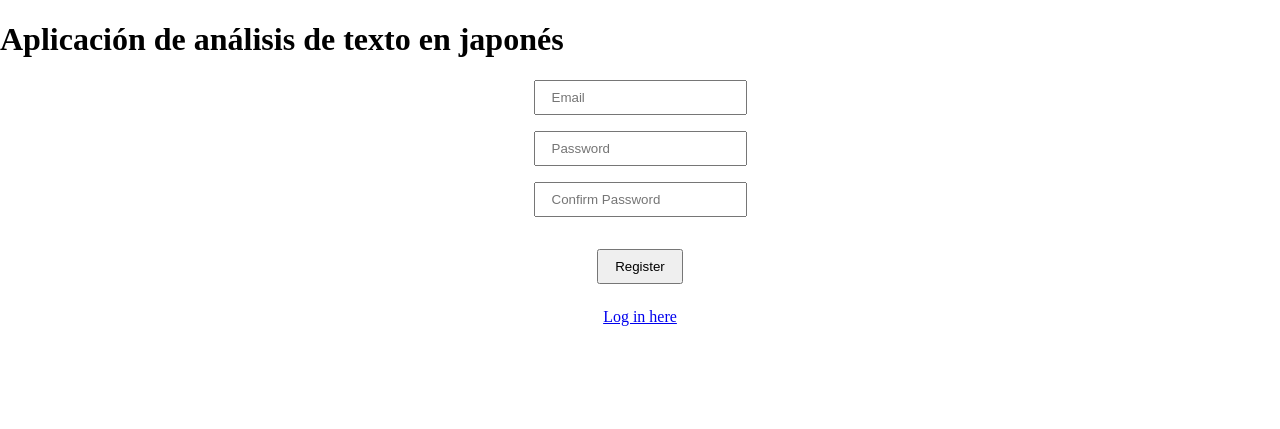
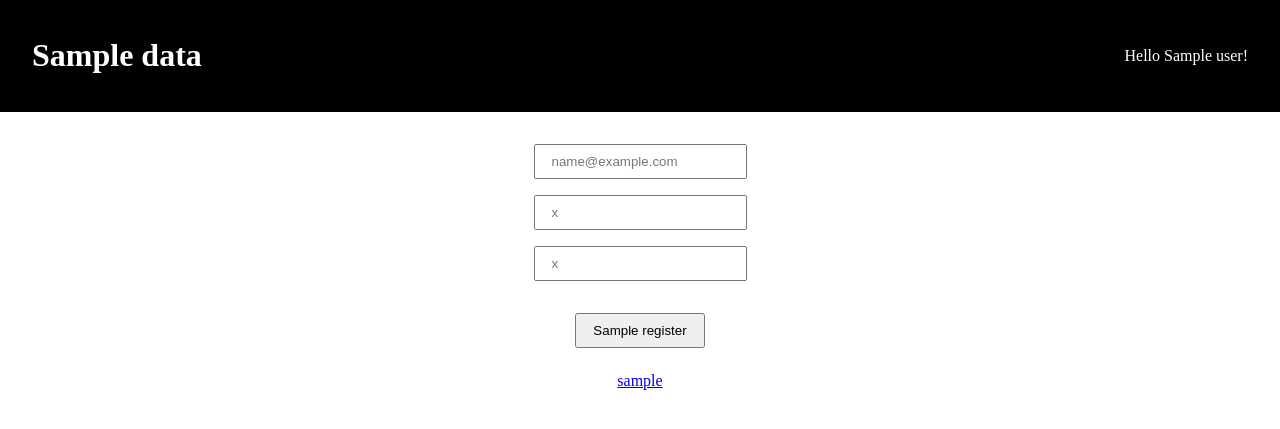
Before and after one commit to oscar00129/LanguageReadingTool, a Flask app: template templates/register.html in a window 1280 px wide. Shown: the top 429 px of the page. Run offline with Flask 3, Linux system fonts and the light colour scheme; the template is opened without the code that fills it: most values are stand-ins (such as "Sample title", 1, 10 or a date in 2020).

Commit message:
Register page multilanguage

```diff
--- a/templates/register.html
+++ b/templates/register.html
@@ -1,19 +1,21 @@
 <!DOCTYPE html>
 <html>
 <head>
-    <title>Aplicación de análisis de texto en japonés</title>
+    <title>{{data.app_name}}</title>
     <link rel="stylesheet" href="{{ url_for('static', filename='css/styles.css') }}">
 </head>
 <body>
     <div id="app">
-        <h1>Aplicación de análisis de texto en japonés</h1>
+        {% with data=data %}
+            {% include "components/banner.html" %}
+        {% endwith %}
         <form class="form" @submit="validateForm">
-            <input type="text" name="txtUser" id="txtUser" v-model="user" placeholder="Email" required>
-            <input type="password" name="txtPass" id="txtPass" v-model="password" placeholder="Password" required>
-            <input type="password" name="txtConfirmPass" id="txtConfirmPass" v-model="confirmPassword" placeholder="Confirm Password" required>
+            <input type="text" name="txtUser" id="txtUser" v-model="user" placeholder="{{data.register_data.email}}" required>
+            <input type="password" name="txtPass" id="txtPass" v-model="password" placeholder="{{data.register_data.password}}" required>
+            <input type="password" name="txtConfirmPass" id="txtConfirmPass" v-model="confirmPassword" placeholder="{{data.register_data.confirm_password}}" required>
             <p class="error-message">{{'{{error}}'}}</p>
-            <button type="submit">Register</button>
-            <a href="/login">Log in here</a>
+            <button type="submit">{{data.register_data.register}}</button>
+            <a href="/login">{{data.register_data.login}}</a>
         </form>
     </div>
 
```
Also changed, not shown: language_texts.json (+21 -6 lines), routes/auth_routes.py (+8 -4 lines).
